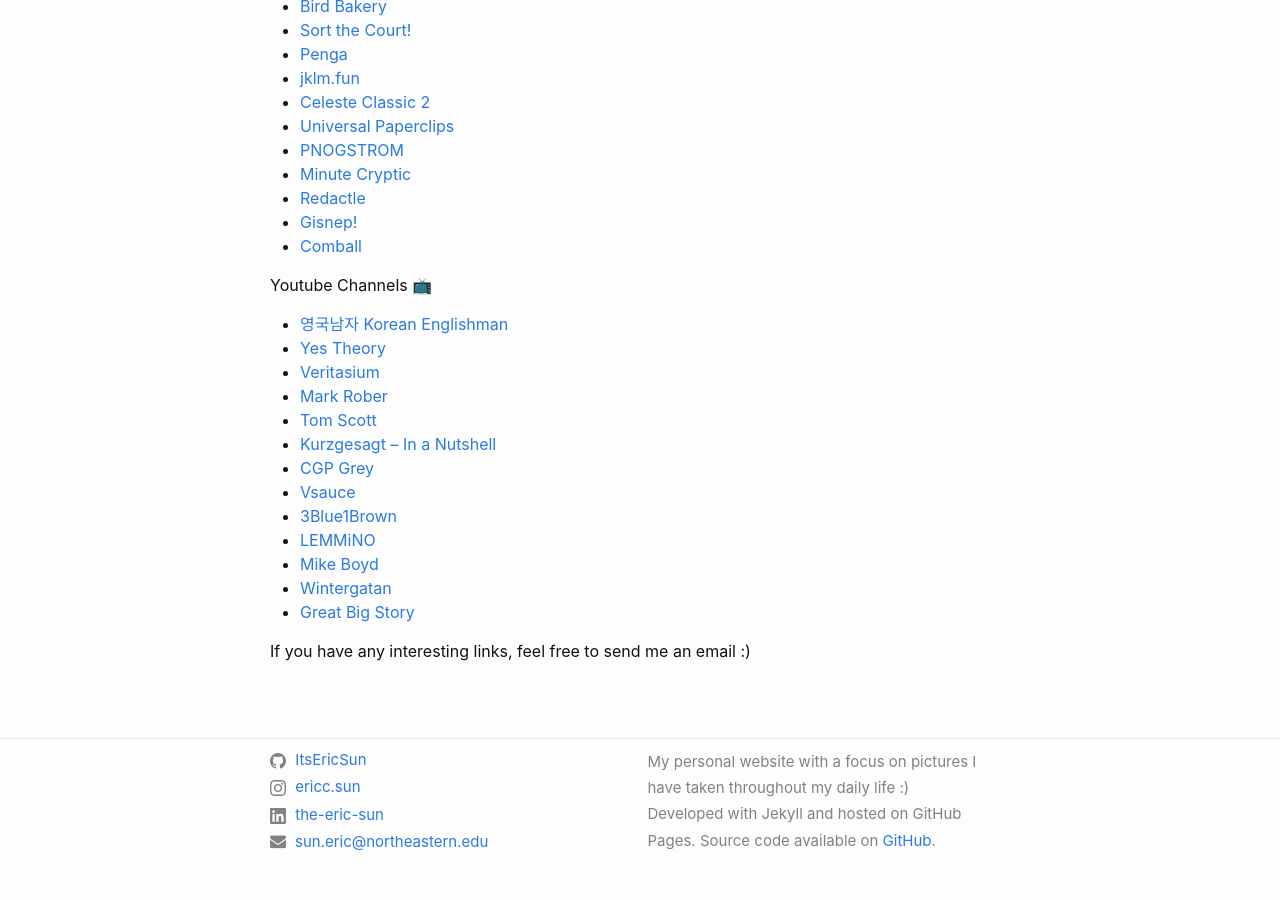
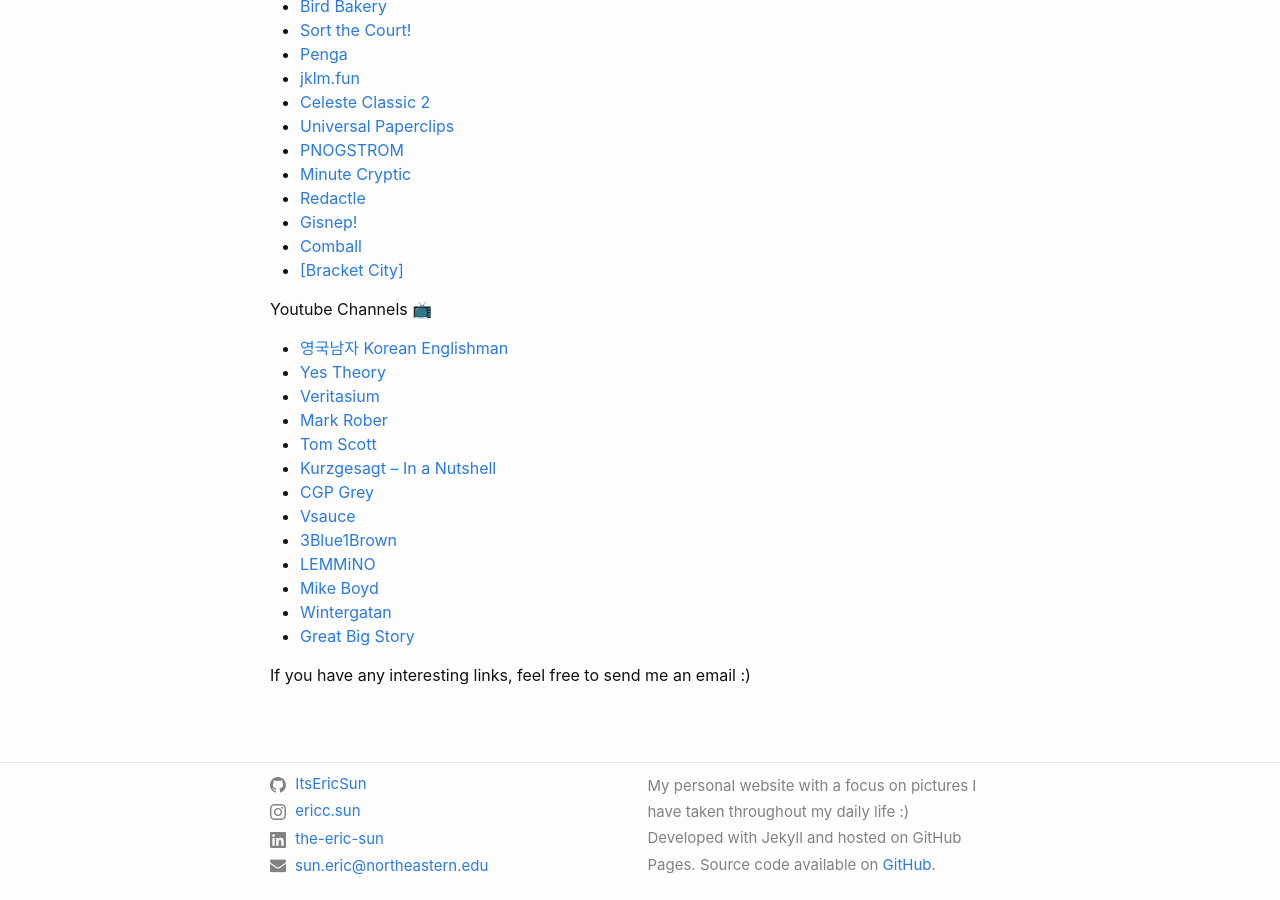
Before and after one commit to ItsEricSun/itsericsun.github.io, a Jekyll site: the page built from links.markdown, in a window 1280 px wide and 900 px high, scrolled down 1122 px. Built offline with Jekyll 4.4.1, drawn with Linux system fonts in a browser that asks for light colours; comment, search, counter and statistics services are not loaded.

Commit message:
add game link

```diff
--- a/links.markdown
+++ b/links.markdown
@@ -54,6 +54,7 @@
 - [Redactle](https://redactle.net)
 - [Gisnep!](https://gisnep.com)
 - [Comball](https://erayzesen.itch.io/comball)
+- [[Bracket City]](https://bracket.city)
 
 Youtube Channels 📺
 - [영국남자 Korean Englishman](https://www.youtube.com/@koreanenglishman)
```
